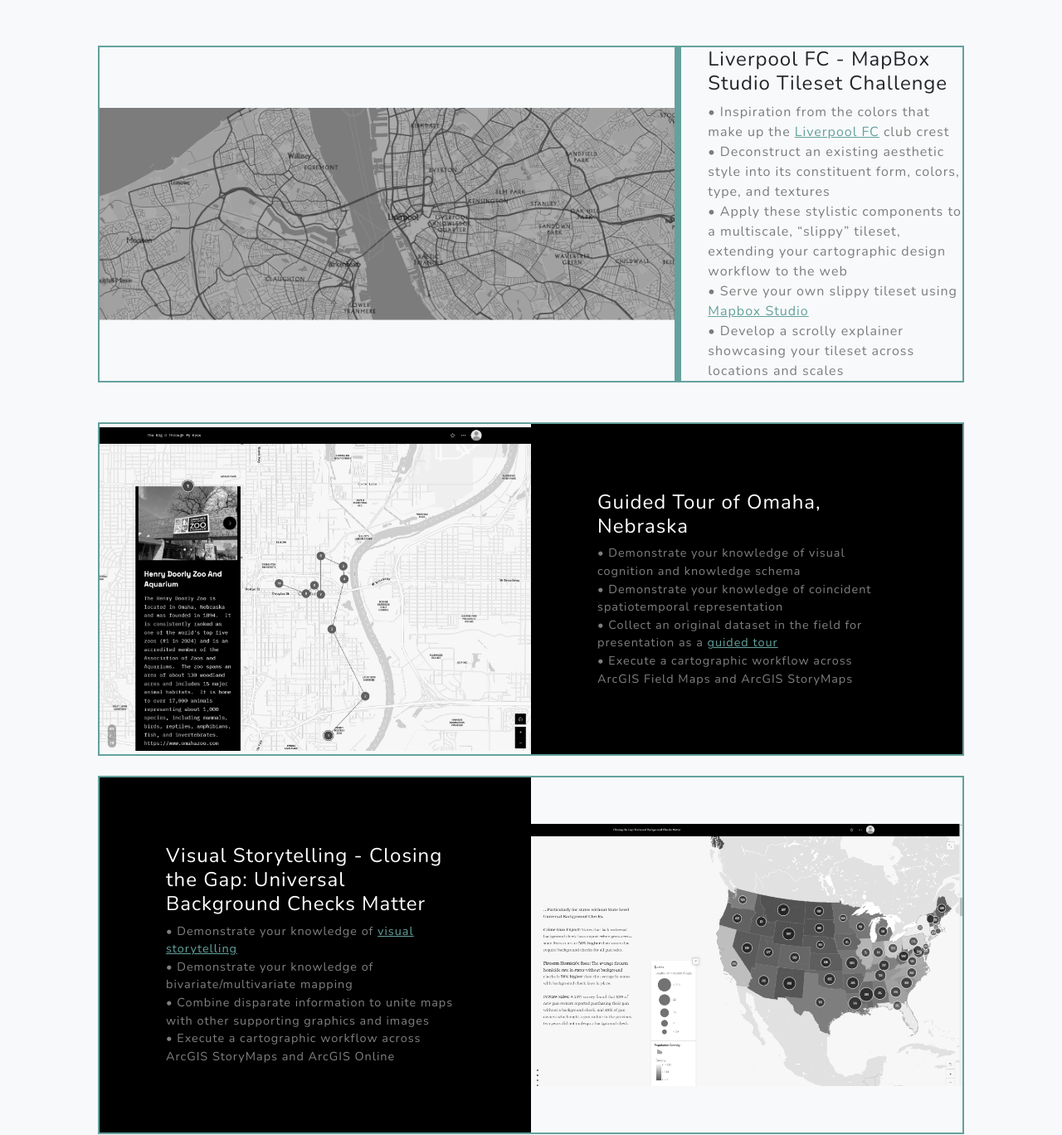
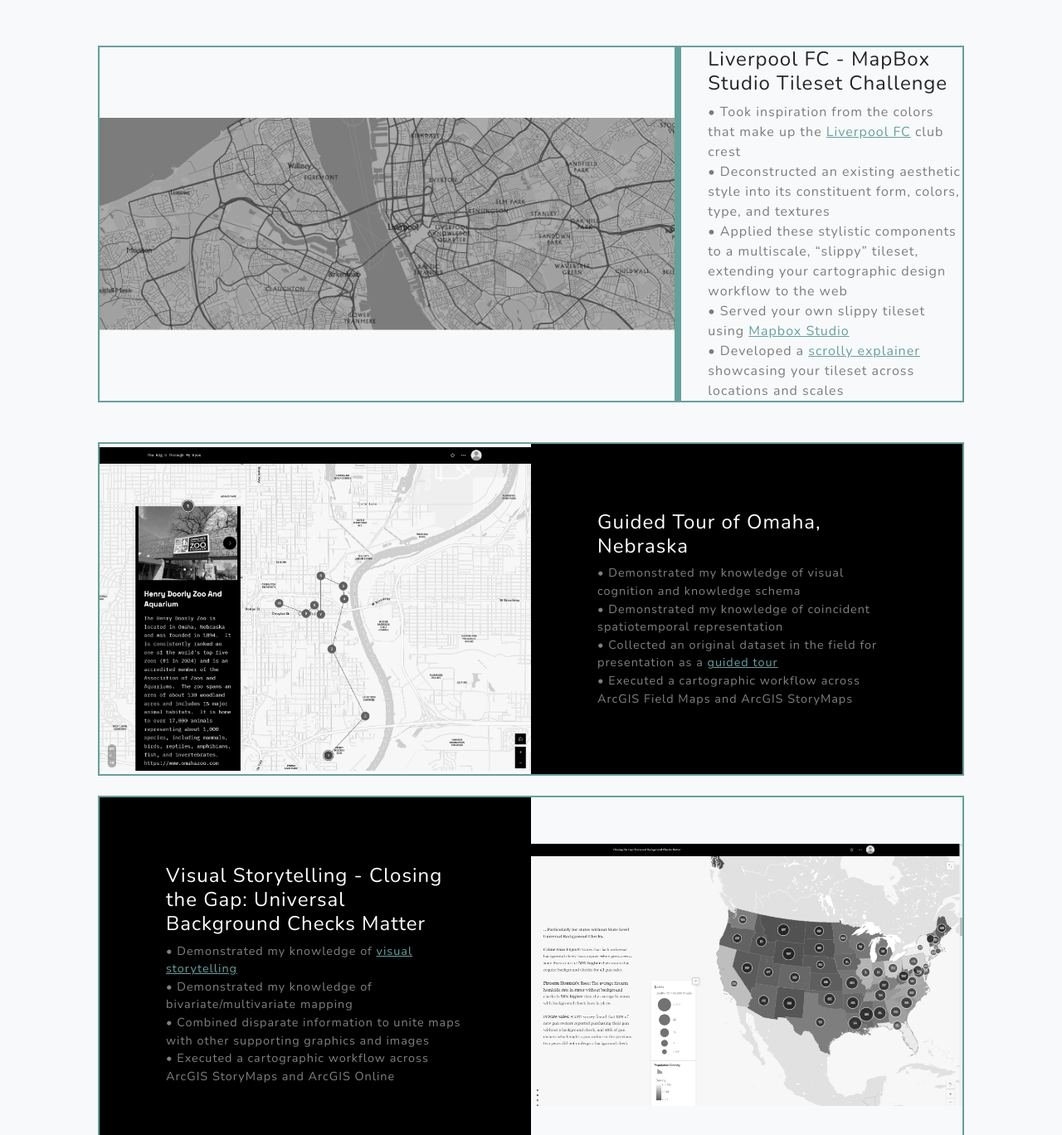
Before and after one commit to dvanosdall/Vanosdall_Portfolio, a plain HTML site: page index.html in a window 1280 px wide. Shown: the part 2140-3508 px from the top of the page at 83% size. Drawn offline with nearby package versions, Linux system fonts and the light colour scheme.

Commit message:
updated text and added scrollmap link

```diff
--- a/index.html
+++ b/index.html
@@ -95,11 +95,11 @@
                     <div class="col-xl-4 col-lg-5">
                         <div class="featured-text text-left text-lg-left">
                             <h4>Liverpool FC - MapBox Studio Tileset Challenge</h4>
-                            <p class="text-black-50 mb-0">•  Inspiration from the colors that make up the <a href="http://www.liverpoolfc.com/" target="_blank">Liverpool FC</a> club crest</p>
-                            <p class="text-black-50 mb-0">•  Deconstruct an existing aesthetic style into its constituent form, colors, type, and textures</p>
-                            <p class="text-black-50 mb-0">•  Apply these stylistic components to a multiscale, “slippy” tileset, extending your cartographic design workflow to the web</p>
-                            <p class="text-black-50 mb-0">•  Serve your own slippy tileset using <a href="https://studio.mapbox.com/styles/vanosdall/clz8nayyu00a101qnc85t5w16/edit/#16.37/53.401454/-2.991296" target="_blank">Mapbox Studio</a></p>
-                            <p class="text-black-50 mb-0">•  Develop a scrolly explainer showcasing your tileset across locations and scales</p>
+                            <p class="text-black-50 mb-0">•  Took inspiration from the colors that make up the <a href="http://www.liverpoolfc.com/" target="_blank">Liverpool FC</a> club crest</p>
+                            <p class="text-black-50 mb-0">•  Deconstructed an existing aesthetic style into its constituent form, colors, type, and textures</p>
+                            <p class="text-black-50 mb-0">•  Applied these stylistic components to a multiscale, “slippy” tileset, extending your cartographic design workflow to the web</p>
+                            <p class="text-black-50 mb-0">•  Served your own slippy tileset using <a href="https://studio.mapbox.com/styles/vanosdall/clz8nayyu00a101qnc85t5w16/edit/#16.37/53.401454/-2.991296" target="_blank">Mapbox Studio</a></p>
+                            <p class="text-black-50 mb-0">•  Developed a <a href="https://dvanosdall.github.io/Vanosdall_ScrollMap/" target="_blank">scrolly explainer</a> showcasing your tileset across locations and scales</p>
                         </div>
                     </div>
                 </div>
@@ -111,10 +111,10 @@
                             <div class="d-flex h-100">
                                 <div class="project-text w-100 my-auto text-left text-lg-left">
                                     <h4 class="text-white">Guided Tour of Omaha, Nebraska</h4>
-                                    <p class="text-white-50 mb-0">•  Demonstrate your knowledge of visual cognition and knowledge schema</p>
-                                    <p class="text-white-50 mb-0">•  Demonstrate your knowledge of coincident spatiotemporal representation</p>
-                                    <p class="text-white-50 mb-0">•  Collect an original dataset in the field for presentation as a <a href="https://storymaps.arcgis.com/stories/6a0c0005b46c4159bb5f676a6d021586" target="_blank">guided tour</a></p>
-                                    <p class="text-white-50 mb-0">•  Execute a cartographic workflow across ArcGIS Field Maps and ArcGIS StoryMaps</p>
+                                    <p class="text-white-50 mb-0">•  Demonstrated my knowledge of visual cognition and knowledge schema</p>
+                                    <p class="text-white-50 mb-0">•  Demonstrated my knowledge of coincident spatiotemporal representation</p>
+                                    <p class="text-white-50 mb-0">•  Collected an original dataset in the field for presentation as a <a href="https://storymaps.arcgis.com/stories/6a0c0005b46c4159bb5f676a6d021586" target="_blank">guided tour</a></p>
+                                    <p class="text-white-50 mb-0">•  Executed a cartographic workflow across ArcGIS Field Maps and ArcGIS StoryMaps</p>
                                 </div>
                             </div>
                         </div>
@@ -129,10 +129,10 @@
                             <div class="d-flex h-100">
                                 <div class="project-text w-100 my-auto text-left text-lg-right">
                                     <h4 class="text-white">Visual Storytelling - Closing the Gap: Universal Background Checks Matter</h4>
-                                    <p class="text-white-50 mb-0">•  Demonstrate your knowledge of <a href="https://storymaps.arcgis.com/stories/39a3301c06a74ecab403cea1ec5aa885" target="_blank">visual storytelling</a></p>
-                                    <p class="text-white-50 mb-0">•  Demonstrate your knowledge of bivariate/multivariate mapping</p>
-                                    <p class="text-white-50 mb-0">•  Combine disparate information to unite maps with other supporting graphics and images</p>
-                                    <p class="text-white-50 mb-0">•  Execute a cartographic workflow across ArcGIS StoryMaps and ArcGIS Online</p>
+                                    <p class="text-white-50 mb-0">•  Demonstrated my knowledge of <a href="https://storymaps.arcgis.com/stories/39a3301c06a74ecab403cea1ec5aa885" target="_blank">visual storytelling</a></p>
+                                    <p class="text-white-50 mb-0">•  Demonstrated my knowledge of bivariate/multivariate mapping</p>
+                                    <p class="text-white-50 mb-0">•  Combined disparate information to unite maps with other supporting graphics and images</p>
+                                    <p class="text-white-50 mb-0">•  Executed a cartographic workflow across ArcGIS StoryMaps and ArcGIS Online</p>
                                 </div>
                             </div>
                         </div>
@@ -165,10 +165,10 @@
                             <div class="d-flex h-100">
                                 <div class="project-text w-100 my-auto text-left text-lg-right">
                                     <h4 class="text-white">Chloropleth - Where's The Beef Nebraska</h4>
-                                    <p class="text-white-50 mb-0">•  Demonstrate your ability to make a convincing graphic argument using a thematic map.</p>
-                                    <p class="text-white-50 mb-0">•  Gain experience acquiring statistical datasets that support your map purpose and point.</p>
-                                    <p class="text-white-50 mb-0">•  Hone skills acquired earlier in class, such as projections, generalization, and typography.</p>
-                                    <p class="text-white-50 mb-0">•  Build proficiency with ArcGIS Pro and Adobe Illustrator.</p>
+                                    <p class="text-white-50 mb-0">•  Demonstrated my ability to make a convincing graphic argument using a thematic map.</p>
+                                    <p class="text-white-50 mb-0">•  Gained experience acquiring statistical datasets that support your map purpose and point.</p>
+                                    <p class="text-white-50 mb-0">•  Honed skills acquired earlier in class, such as projections, generalization, and typography.</p>
+                                    <p class="text-white-50 mb-0">•  Built proficiency with ArcGIS Pro and Adobe Illustrator.</p>
                                 </div>
                             </div>
                         </div>
@@ -182,10 +182,10 @@
                             <div class="d-flex h-100">
                                 <div class="project-text w-100 my-auto text-left text-lg-left">
                                     <h4 class="text-white">Physical Landforms of Africa</h4>
-                                    <p class="text-white-50 mb-0">•  Demonstrate your knowledge of map typography (appearance and placement).</p>
-                                    <p class="text-white-50 mb-0">•  Continue your practice of the cartographic generalization process.</p>
-                                    <p class="text-white-50 mb-0">•  Introduce you to Adobe Illustrator.</p>
-                                    <p class="text-white-50 mb-0">•  Obtain more practice with ArcGIS Pro.</p>
+                                    <p class="text-white-50 mb-0">•  Demonstrates my knowledge of map typography (appearance and placement).</p>
+                                    <p class="text-white-50 mb-0">•  Continued practice of the cartographic generalization process.</p>
+                                    <p class="text-white-50 mb-0">•  Introduction to Adobe Illustrator.</p>
+                                    <p class="text-white-50 mb-0">•  Obtained more practice with ArcGIS Pro.</p>
                                 </div>
                             </div>
                         </div>
```
